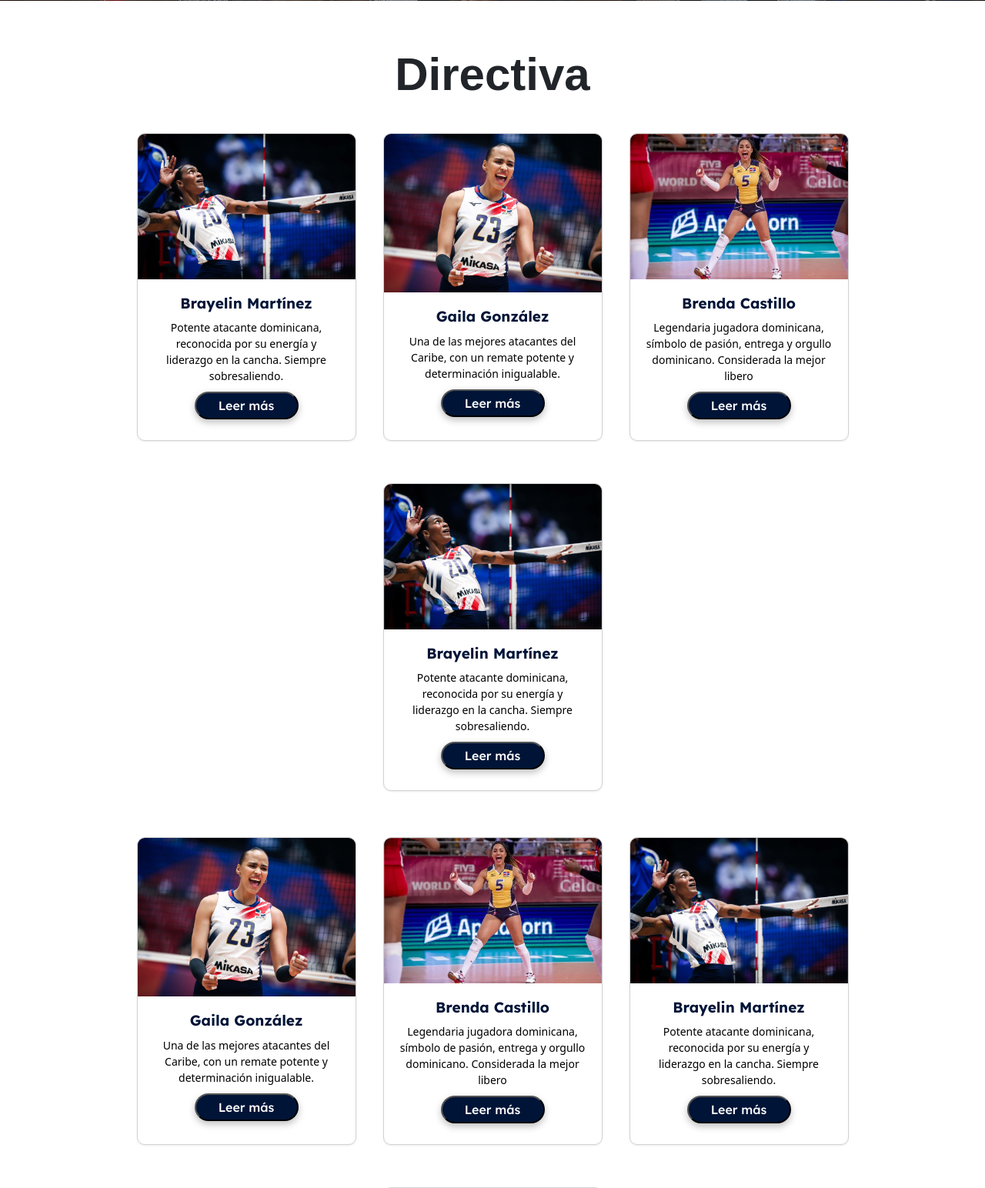
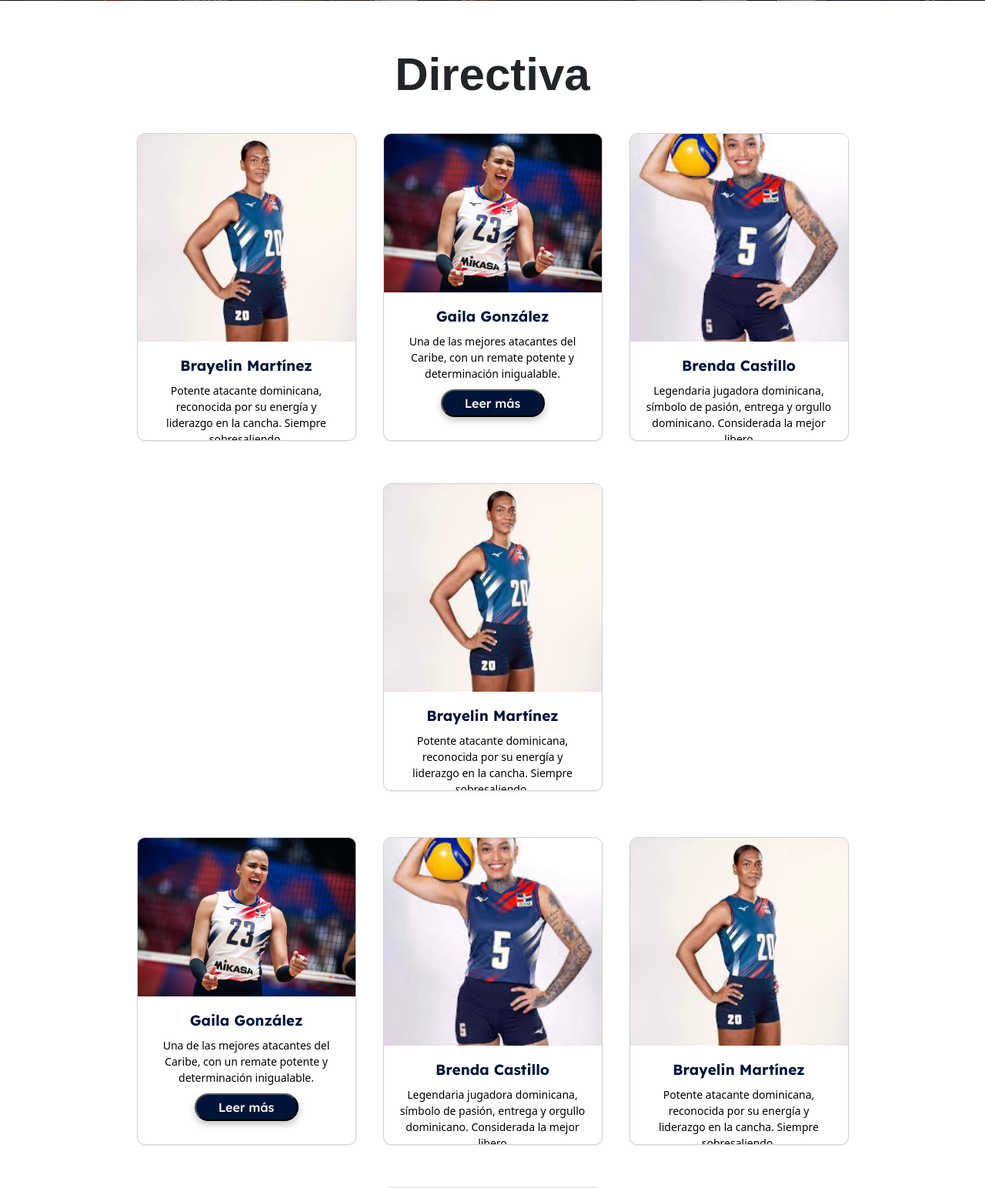
Before and after one commit to Isa2212/Reinas-del-caribe-con-Django, a Django app: page /directiva in a window 1280 px wide. Shown: the part 649-2193 px from the top of the page at 77% size. Run offline with Django 5.2, Linux system fonts and the light colour scheme; some web fonts are replaced.

Commit message:
nuevos cambios

```diff
--- a/appReinas/templates/Contacto.html
+++ b/appReinas/templates/Contacto.html
@@ -1,6 +1,6 @@
 <!DOCTYPE html>
 <html lang="en">
-
+{% load static %}
 {% include 'header.html' %}
 
 <body>
@@ -12,7 +12,7 @@
 
                 <!-- Imagen -->
                 <div class="col-md-6 mb-4 text-center">
-                    <img src="Img/Reinas1.jpg" alt="Contacto Reinas del Caribe" class="img-fluid rounded-3 sombra">
+                    <img src="{% static 'Img/Reinas1.jpg' %}" alt="Contacto Reinas del Caribe" class="img-fluid rounded-3 sombra">
                 </div>
 
                 <!-- Formulario -->
--- a/appReinas/templates/Directiva.html
+++ b/appReinas/templates/Directiva.html
@@ -1,5 +1,6 @@
 <!DOCTYPE html>
 {% include 'header.html' %}
+{%load static %}
 
 <body>
     {% include 'Navbar.html' %}
@@ -14,7 +15,7 @@
                 <!-- Card 1 -->
                 <div class="col">
                     <div class="card-Jugadoras h-100 shadow-sm">
-                        <img src="Img/BrayelinMartinez2.jpg" class="card-img-top" alt="Brayelin Martínez">
+                        <img src="{% static 'Img/' %}BrayelinMartinez.jpg" class="card-img-top" alt="Brayelin Martínez">
                         <div class="card-body text-center">
                             <h3 class="card-title fw-bold">Brayelin Martínez</h3>
                             <p class="card-text">
@@ -42,7 +43,7 @@
                             </div>
 
                             <div class="modal-body text-center">
-                                <img src="Img/BrayelinMartinez2.jpg" alt="Brayelin Martínez"
+                                <img src="{% static 'Img/' %} alt='Brayelin Martínez"
                                     class="img-fluid rounded mb-3">
                                 <p>
                                     Brayelin Elizabeth Martínez (nacida el 11 de septiembre de 1996 en Santo Domingo) es
@@ -66,7 +67,7 @@
                 <!-- Card 2 -->
                 <div class="col">
                     <div class="card-Jugadoras h-100 shadow-sm">
-                        <img src="Img/GailaGonzalez.jpg" class="card-img-top" alt="Gaila González">
+                        <img src="{% static 'Img/GailaGonzalez.jpg' %}" class="card-img-top" alt="Gaila González">
                         <div class="card-body text-center">
                             <h3 class="card-title fw-bold">Gaila González</h3>
                             <p class="card-text">
@@ -93,7 +94,7 @@
                             </div>
 
                             <div class="modal-body text-center">
-                                <img src="Img/BrayelinMartinez2.jpg" alt="Brayelin Martínez"
+                                <img src="{% static 'Img/BrayelinMartinez.jpg' %}" alt="Brayelin Martínez"
                                     class="img-fluid rounded mb-3">
                                 <p>
                                     Brayelin Elizabeth Martínez (nacida el 11 de septiembre de 1996 en Santo Domingo) es
@@ -117,7 +118,7 @@
                 <!-- Card 3 -->
                 <div class="col">
                     <div class="card-Jugadoras h-100 shadow-sm">
-                        <img src="Img/BrendaCastillo2.webp" class="card-img-top" alt="Brenda Castillo">
+                        <img src="{% static 'Img/BrendaCastillo.jpg' %}" class="card-img-top" alt="Brenda Castillo">
                         <div class="card-body text-center">
                             <h3 class="card-title fw-bold">Brenda Castillo</h3>
                             <p class="card-text">
@@ -144,7 +145,7 @@
                             </div>
 
                             <div class="modal-body text-center">
-                                <img src="Img/BrayelinMartinez2.jpg" alt="Brayelin Martínez"
+                                <img src="{% static 'Img/BrayelinMartinez.jpg' %}" alt="Brayelin Martínez"
                                     class="img-fluid rounded mb-3">
                                 <p>
                                     Brayelin Elizabeth Martínez (nacida el 11 de septiembre de 1996 en Santo Domingo) es
@@ -168,7 +169,7 @@
                 <!-- Card 4 -->
                 <div class="col">
                     <div class="card-Jugadoras h-100 shadow-sm">
-                        <img src="Img/BrayelinMartinez2.jpg" class="card-img-top" alt="Brayelin Martínez">
+                        <img src="{% static 'Img/BrayelinMartinez.jpg' %}" class="card-img-top" alt="Brayelin Martínez">
                         <div class="card-body text-center">
                             <h3 class="card-title fw-bold">Brayelin Martínez</h3>
                             <p class="card-text">
@@ -195,7 +196,7 @@
                             </div>
 
                             <div class="modal-body text-center">
-                                <img src="Img/BrayelinMartinez2.jpg" alt="Brayelin Martínez"
+                                <img src="{% static 'Img/BrayelinMartinez.jpg' %}" alt="Brayelin Martínez"
                                     class="img-fluid rounded mb-3">
                                 <p>
                                     Brayelin Elizabeth Martínez (nacida el 11 de septiembre de 1996 en Santo Domingo) es
@@ -223,7 +224,7 @@
                 <!-- Card 5 -->
                 <div class="col">
                     <div class="card-Jugadoras h-100 shadow-sm">
-                        <img src="Img/GailaGonzalez.jpg" class="card-img-top" alt="Gaila González">
+                        <img src="{% static 'Img/GailaGonzalez.jpg' %}" class="card-img-top" alt="Gaila González">
                         <div class="card-body text-center">
                             <h3 class="card-title fw-bold">Gaila González</h3>
                             <p class="card-text">
@@ -250,7 +251,7 @@
                             </div>
 
                             <div class="modal-body text-center">
-                                <img src="Img/BrayelinMartinez2.jpg" alt="Brayelin Martínez"
+                                <img src="{% static 'Img/BrayelinMartinez.jpg' %}" alt="Brayelin Martínez"
                                     class="img-fluid rounded mb-3">
                                 <p>
                                     Brayelin Elizabeth Martínez (nacida el 11 de septiembre de 1996 en Santo Domingo) es
@@ -274,7 +275,7 @@
                 <!-- Card 6 -->
                 <div class="col">
                     <div class="card-Jugadoras h-100 shadow-sm">
-                        <img src="Img/BrendaCastillo2.webp" class="card-img-top" alt="Brenda Castillo">
+                        <img src="{% static 'Img/BrendaCastillo.jpg' %}" class="card-img-top" alt="Brenda Castillo">
                         <div class="card-body text-center">
                             <h3 class="card-title fw-bold">Brenda Castillo</h3>
                             <p class="card-text">
@@ -301,7 +302,7 @@
                             </div>
 
                             <div class="modal-body text-center">
-                                <img src="Img/BrayelinMartinez2.jpg" alt="Brayelin Martínez"
+                                <img src="{% static 'Img/BrayelinMartinez.jpg' %}" alt="Brayelin Martínez"
                                     class="img-fluid rounded mb-3">
                                 <p>
                                     Brayelin Elizabeth Martínez (nacida el 11 de septiembre de 1996 en Santo Domingo) es
@@ -325,7 +326,7 @@
                 <!-- Card 7 -->
                 <div class="col">
                     <div class="card-Jugadoras h-100 shadow-sm">
-                        <img src="Img/BrayelinMartinez2.jpg" class="card-img-top" alt="Brayelin Martínez">
+                        <img src="{% static 'Img/BrayelinMartinez.jpg' %}" class="card-img-top" alt="Brayelin Martínez">
                         <div class="card-body text-center">
                             <h3 class="card-title fw-bold">Brayelin Martínez</h3>
                             <p class="card-text">
@@ -352,7 +353,7 @@
                             </div>
 
                             <div class="modal-body text-center">
-                                <img src="Img/BrayelinMartinez2.jpg" alt="Brayelin Martínez"
+                                <img src="{% static 'Img/BrayelinMartinez.jpg' %}" alt="Brayelin Martínez"
                                     class="img-fluid rounded mb-3">
                                 <p>
                                     Brayelin Elizabeth Martínez (nacida el 11 de septiembre de 1996 en Santo Domingo) es
@@ -376,7 +377,7 @@
                 <!-- Card 8 -->
                 <div class="col">
                     <div class="card-Jugadoras h-100 shadow-sm">
-                        <img src="Img/GailaGonzalez.jpg" class="card-img-top" alt="Gaila González">
+                        <img src="{% static 'Img/GailaGonzalez.jpg' %}" class="card-img-top" alt="Gaila González">
                         <div class="card-body text-center">
                             <h3 class="card-title fw-bold">Gaila González</h3>
                             <p class="card-text">
@@ -403,7 +404,7 @@
                             </div>
 
                             <div class="modal-body text-center">
-                                <img src="Img/BrayelinMartinez2.jpg" alt="Brayelin Martínez"
+                                <img src="{% static 'Img/BrayelinMartinez.jpg' %}" alt="Brayelin Martínez"
                                     class="img-fluid rounded mb-3">
                                 <p>
                                     Brayelin Elizabeth Martínez (nacida el 11 de septiembre de 1996 en Santo Domingo) es
@@ -431,7 +432,7 @@
                 <!-- Card 9 -->
                 <div class="col">
                     <div class="card-Jugadoras h-100 shadow-sm">
-                        <img src="Img/BrendaCastillo2.webp" class="card-img-top" alt="Brenda Castillo">
+                        <img src="{% static 'Img/BrendaCastillo.jpg' %}" class="card-img-top" alt="Brenda Castillo">
                         <div class="card-body text-center">
                             <h3 class="card-title fw-bold">Brenda Castillo</h3>
                             <p class="card-text">
@@ -458,7 +459,7 @@
                             </div>
 
                             <div class="modal-body text-center">
-                                <img src="Img/BrayelinMartinez2.jpg" alt="Brayelin Martínez"
+                                <img src="{% static 'Img/BrayelinMartinez.jpg' %}" alt="Brayelin Martínez"
                                     class="img-fluid rounded mb-3">
                                 <p>
                                     Brayelin Elizabeth Martínez (nacida el 11 de septiembre de 1996 en Santo Domingo) es
@@ -482,7 +483,7 @@
                 <!-- Card 10 -->
                 <div class="col">
                     <div class="card-Jugadoras h-100 shadow-sm">
-                        <img src="Img/BrayelinMartinez2.jpg" class="card-img-top" alt="Brayelin Martínez">
+                        <img src="{% static 'Img/BrayelinMartinez.jpg' %}" class="card-img-top" alt="Brayelin Martínez">
                         <div class="card-body text-center">
                             <h3 class="card-title fw-bold">Brayelin Martínez</h3>
                             <p class="card-text">
@@ -509,7 +510,7 @@
                             </div>
 
                             <div class="modal-body text-center">
-                                <img src="Img/BrayelinMartinez2.jpg" alt="Brayelin Martínez"
+                                <img src="{% static 'Img/BrayelinMartinez.jpg' %}" alt="Brayelin Martínez"
                                     class="img-fluid rounded mb-3">
                                 <p>
                                     Brayelin Elizabeth Martínez (nacida el 11 de septiembre de 1996 en Santo Domingo) es
--- a/appReinas/templates/PiePagina.html
+++ b/appReinas/templates/PiePagina.html
@@ -4,9 +4,7 @@
     integrity="sha384-YvpcrYf0tY3lHB60NNkmXc5s9fDVZLESaAA55NDzOxhy9GkcIdslK1eN7N6jIeHz"
     crossorigin="anonymous"></script>
 <script src="{% static 'Js/JavaScript.js' %}"></script>
-<div class="footer-copy text-center py-3">
-    <p>© 2025 Reinas del Caribe | Diseñado por <strong>Isabel Nakari De la Cruz Prevost</strong></p>
-</div>
+
 </footer>
 <footer class="footer mt-5">
     <div class="footer-contenedor container py-5">
```
Also changed, not shown: appReinas/templates/Galeria.html (+18 -17 lines), appReinas/templates/Historia.html (+5 -5 lines), appReinas/templates/Torneos.html (+9 -9 lines).
